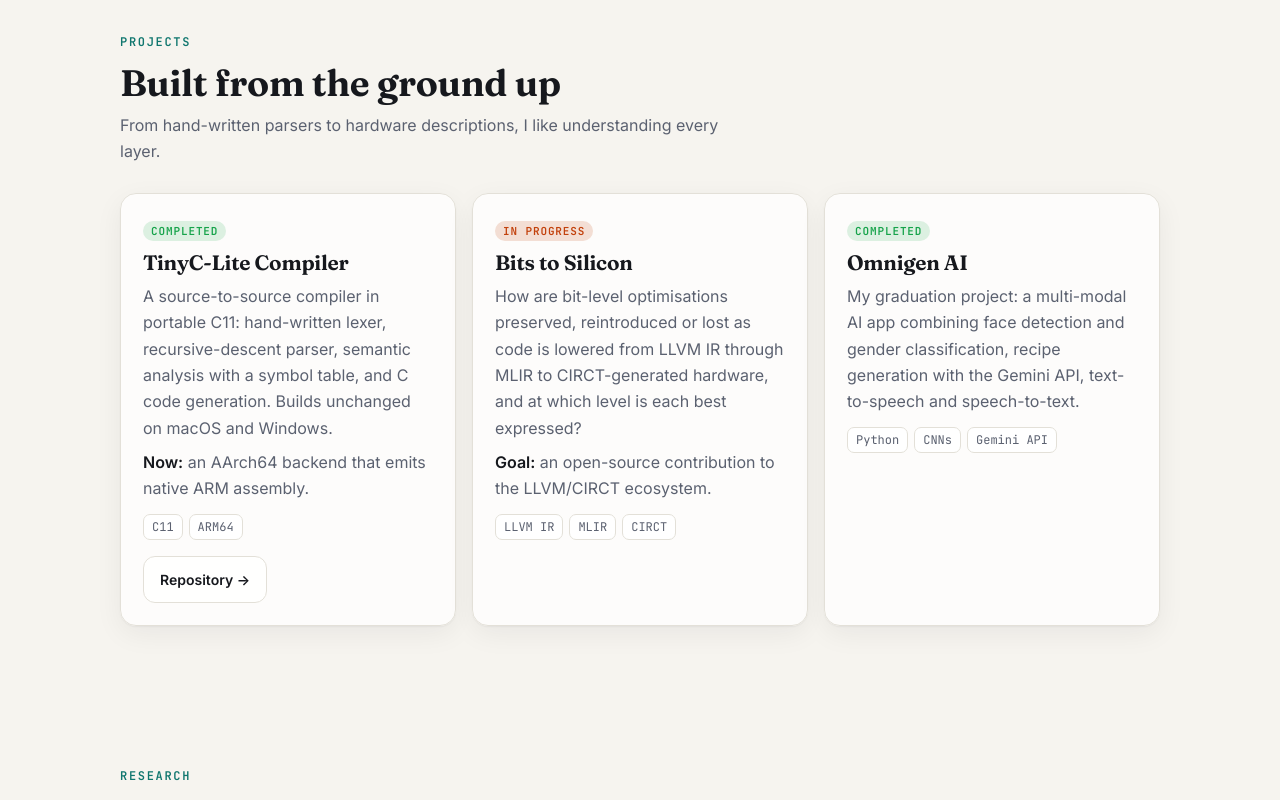
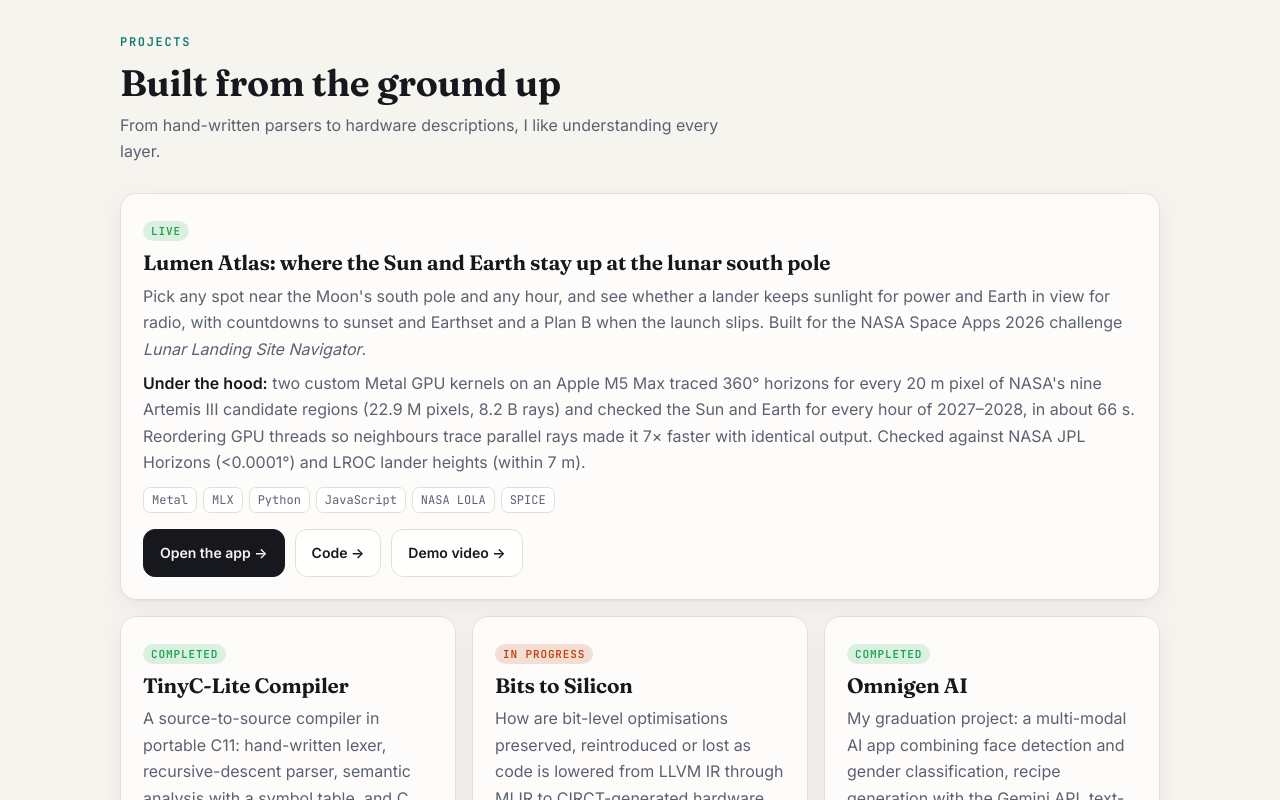
Before and after one commit to Bignesh14/Bignesh14.github.io, a plain HTML site: page index.html in a window 1280 px wide. Shown: the part 1686-2486 px from the top of the page. Drawn offline with Linux system fonts and the light colour scheme.

Commit message:
Add Lumen Atlas project

```diff
--- a/index.html
+++ b/index.html
@@ -245,6 +245,11 @@ footer{padding:30px 0 50px;color:var(--mute);font-size:13px;text-align:center}
   <div class="reveal"><div class="kicker">Projects</div><h2>Built from the ground up</h2>
   <p class="lede">From hand-written parsers to hardware descriptions, I like understanding every layer.</p></div>
   <div class="grid3">
+    <div class="card reveal" style="grid-column:1/-1"><span class="status done">Live</span><h3>Lumen Atlas: where the Sun and Earth stay up at the lunar south pole</h3>
+      <p>Pick any spot near the Moon's south pole and any hour, and see whether a lander keeps sunlight for power and Earth in view for radio, with countdowns to sunset and Earthset and a Plan B when the launch slips. Built for the NASA Space Apps 2026 challenge <i>Lunar Landing Site Navigator</i>.</p>
+      <p><b>Under the hood:</b> two custom Metal GPU kernels on an Apple M5 Max traced 360° horizons for every 20 m pixel of NASA's nine Artemis III candidate regions (22.9 M pixels, 8.2 B rays) and checked the Sun and Earth for every hour of 2027–2028, in about 66 s. Reordering GPU threads so neighbours trace parallel rays made it 7× faster with identical output. Checked against NASA JPL Horizons (&lt;0.0001°) and LROC lander heights (within 7 m).</p>
+      <div class="tags"><span class="tag">Metal</span><span class="tag">MLX</span><span class="tag">Python</span><span class="tag">JavaScript</span><span class="tag">NASA LOLA</span><span class="tag">SPICE</span></div>
+      <div class="links-row"><a class="btn primary" href="https://bignesh14.github.io/lumen-atlas/" target="_blank" rel="noopener">Open the app →</a><a class="btn" href="https://github.com/Bignesh14/lumen-atlas" target="_blank" rel="noopener">Code →</a><a class="btn" href="https://github.com/Bignesh14/lumen-atlas/blob/main/docs/LumenAtlas-demo.mp4" target="_blank" rel="noopener">Demo video →</a></div></div>
     <div class="card reveal"><span class="status done">Completed</span><h3>TinyC-Lite Compiler</h3>
       <p>A source-to-source compiler in portable C11: hand-written lexer, recursive-descent parser, semantic analysis with a symbol table, and C code generation. Builds unchanged on macOS and Windows.</p>
       <p><b>Now:</b> an AArch64 backend that emits native ARM assembly.</p>
@@ -420,7 +425,7 @@ document.getElementById("copyMail").onclick = copyMail;
 const cmds = [
   ["Flagship project", "#work"], ["Projects", "#projects"], ["Research", "#research"], ["Education & milestones", "#path"], ["Contact", "#contact"],
   ["Open GitHub", "https://github.com/Bignesh14"], ["Glimmer-M5-SelfTune code", "https://github.com/Bignesh14/glimmer-m5-selftune"],
-  ["Watch the 3-min demo", "https://youtu.be/h_H0wiRkM7U"], ["TinyC-Lite compiler", "https://github.com/Bignesh14/Tiny-C-Compiler"],
+  ["Watch the 3-min demo", "https://youtu.be/h_H0wiRkM7U"], ["TinyC-Lite compiler", "https://github.com/Bignesh14/Tiny-C-Compiler"], ["Open Lumen Atlas", "https://bignesh14.github.io/lumen-atlas/"], ["Lumen Atlas code", "https://github.com/Bignesh14/lumen-atlas"],
   ...(LINKS.linkedin ? [["Open LinkedIn", LINKS.linkedin]] : []), ...(LINKS.x ? [["Open X", LINKS.x]] : []),
   ["Copy email", copyMail], ["Toggle light / dark", toggleTheme]
 ];
```
